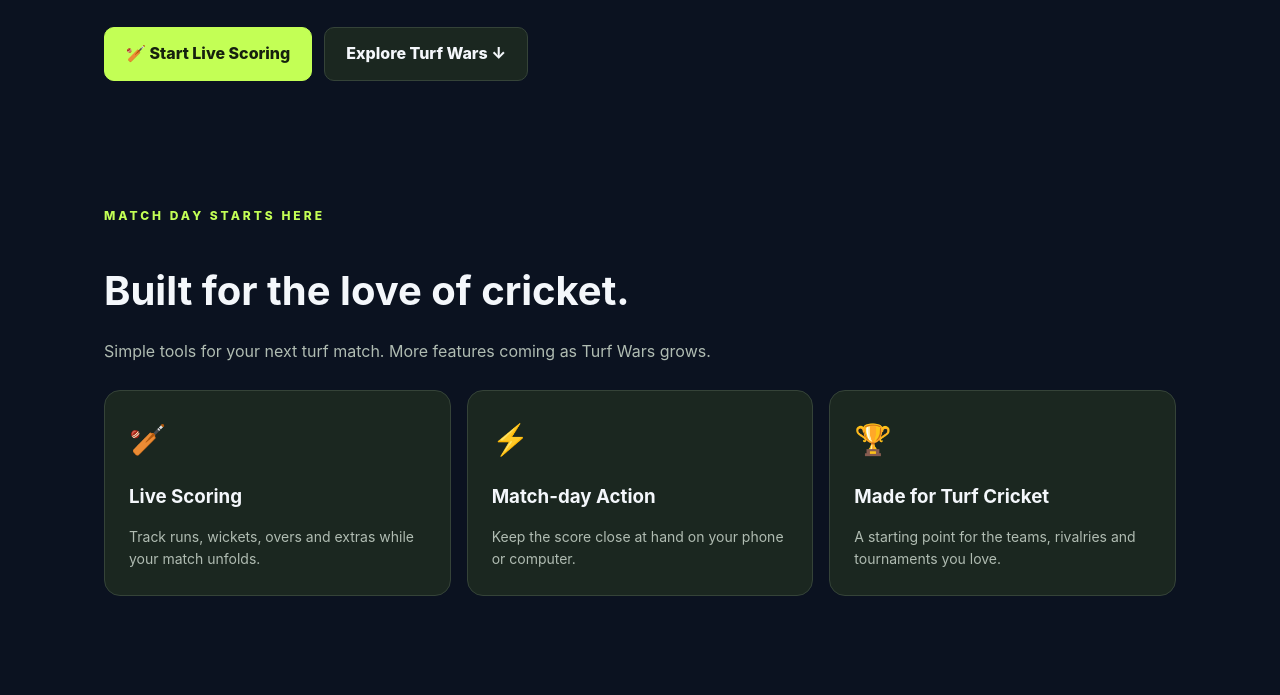
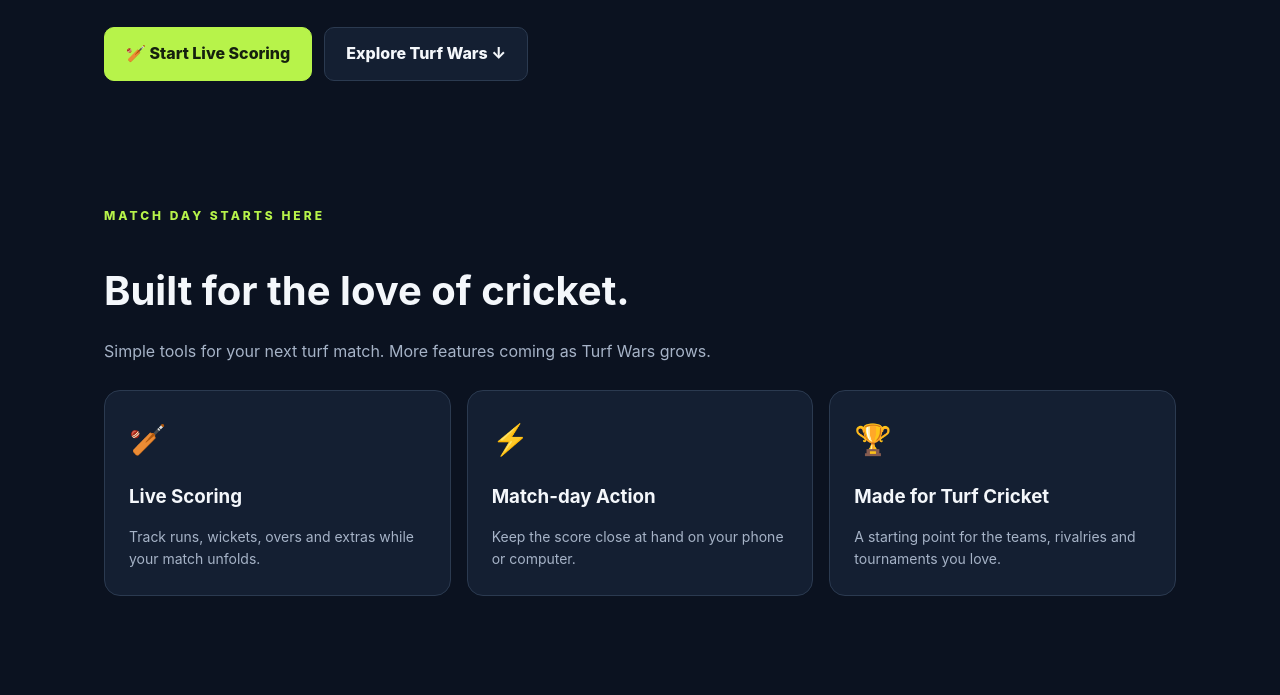
Before and after one commit to spchakke/turf-wars, a plain HTML site: page index.html in a window 1280 px wide. Shown: the part 462-1157 px from the top of the page. Drawn offline with Linux system fonts and the light colour scheme.

Commit message:
Unify Turf Wars homepage colors
Updated CSS variables for improved color scheme.

```diff
--- a/index.html
+++ b/index.html
@@ -9,12 +9,12 @@
   <title>Turf Wars | Own the Game</title>
   <style>
     :root {
-      --bg: #101713;
-      --panel: #1b2720;
-      --green: #c3ff55;
-      --text: #f5f7f4;
-      --muted: #b0bcb2;
-      --border: #354338;
+      --bg: #0b1220;
+      --panel: #141f32;
+      --green: #b7f34a;
+      --text: #f4f7fb;
+      --muted: #a6b3c7;
+      --border: #2b3a50;
     }
 
     * { box-sizing: border-box; }
```
